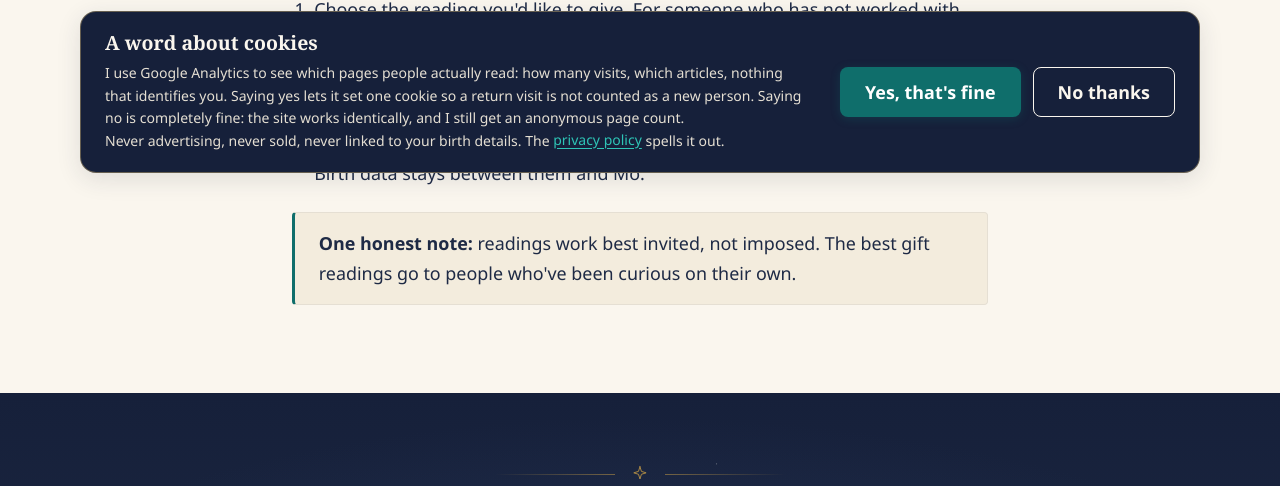
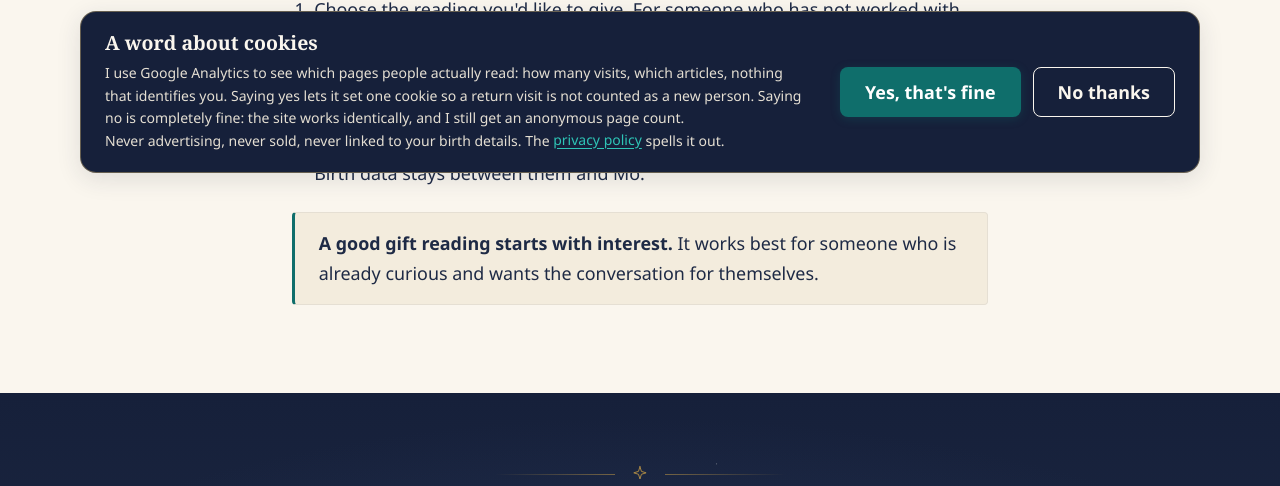
Before and after one commit to Shanenh22/MoLumenSite, an Astro site: page /readings/gift in a window 1280 px wide. Shown: the part 611-1097 px from the top of the page. Built offline with nearby package versions, Linux system fonts and the light colour scheme; Astro itself is replaced by a stand-in of ours; no server answers.

Commit message:
Tighten gift reading guidance

```diff
--- a/src/pages/readings/gift.astro
+++ b/src/pages/readings/gift.astro
@@ -49,8 +49,8 @@ const crumbs = [
       </ol>
       <div class="callout">
         <p style="margin: 0;">
-          <strong>One honest note:</strong> readings work best invited, not imposed. The best gift
-          readings go to people who've been curious on their own.
+          <strong>A good gift reading starts with interest.</strong> It works best for someone who is
+          already curious and wants the conversation for themselves.
         </p>
       </div>
     </div>
```
